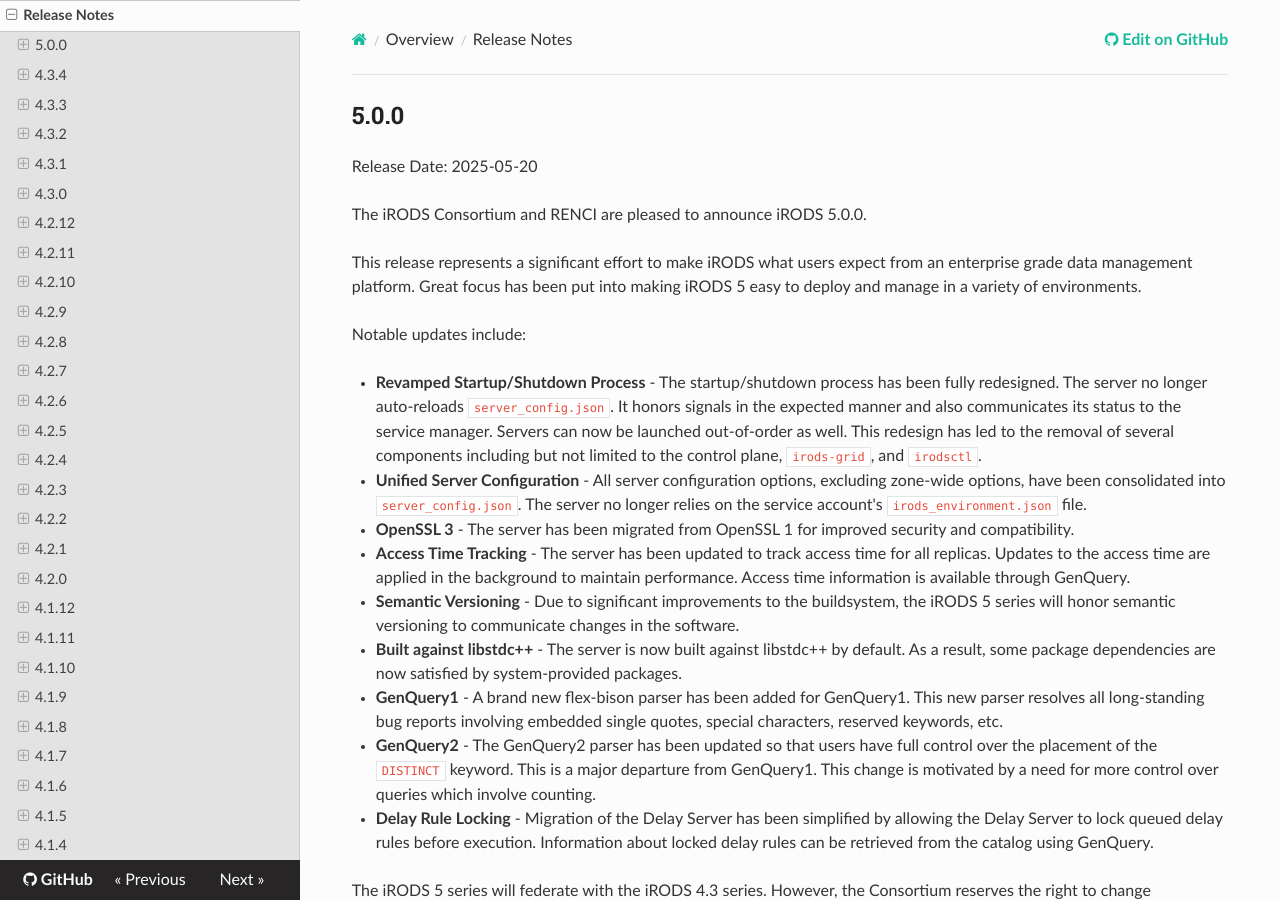
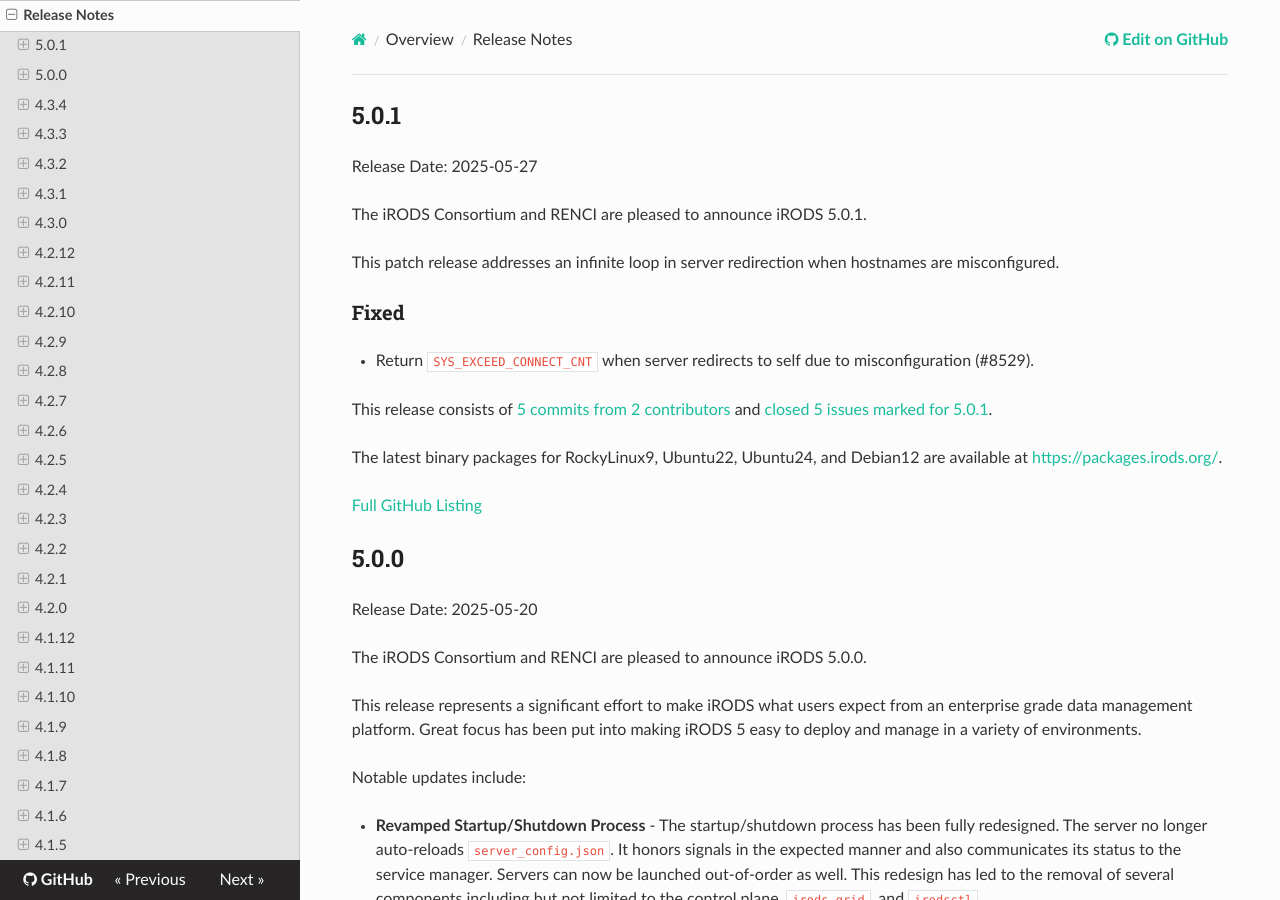
Before and after one commit to irods/irods_docs, an MkDocs documentation site: the page built from docs/release_notes.md, in a window 1280 px wide and 900 px high. Built offline with MkDocs 1.6.1, drawn with Linux system fonts in a browser that asks for light colours; nearby versions of some CDN libraries.

Commit message:
[irods/irods#8539] Add release notes for 5.0.1

```diff
--- a/docs/release_notes.md
+++ b/docs/release_notes.md
@@ -1,4 +1,22 @@
 #
+
+## 5.0.1
+
+Release Date: 2025-05-27
+
+The iRODS Consortium and RENCI are pleased to announce iRODS 5.0.1.
+
+This patch release addresses an infinite loop in server redirection when hostnames are misconfigured.
+
+### Fixed
+
+- Return `SYS_EXCEED_CONNECT_CNT` when server redirects to self due to misconfiguration (#8529).
+
+This release consists of [5 commits from 2 contributors](https://github.com/irods/irods/compare/5.0.0...5.0.1) and [closed 5 issues marked for 5.0.1](https://github.com/irods/irods/issues?q=milestone%3A5.0.1).
+
+The latest binary packages for RockyLinux9, Ubuntu22, Ubuntu24, and Debian12 are available at <https://packages.irods.org/>.
+
+[Full GitHub Listing](https://github.com/irods/irods/issues?q=milestone%3A5.0.1)
 
 ## 5.0.0
 
```
